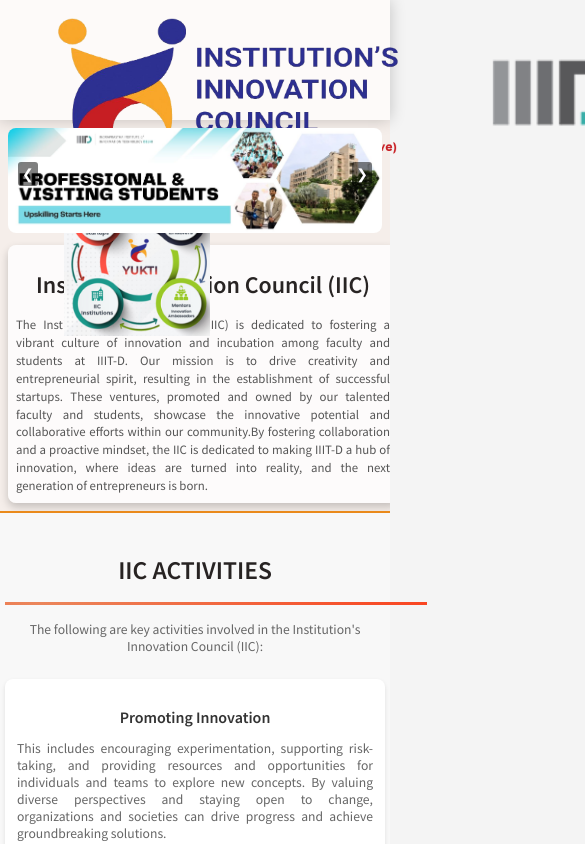
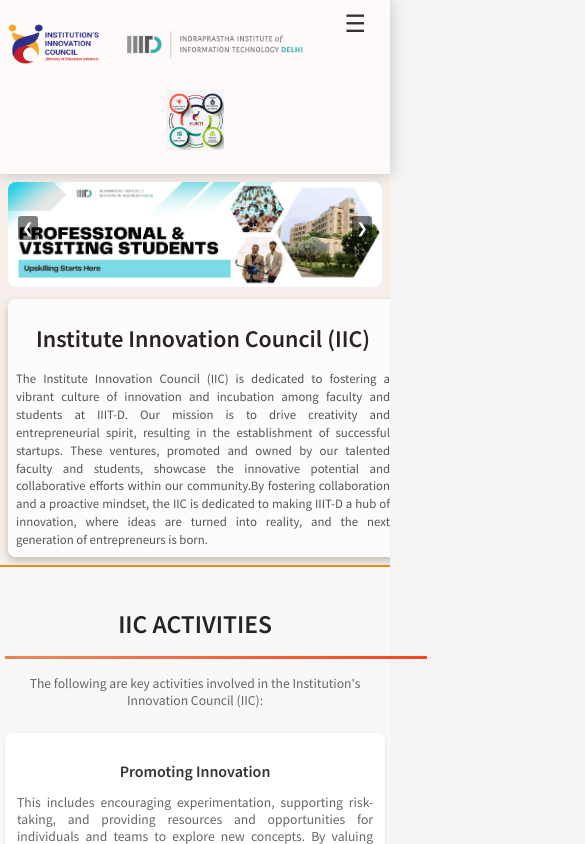
Before and after one commit to Ish2104/IIC, a React (Create React App) app: page / in a window 390 px wide. Shown: the top 844 px of the page, 585 px wide, since content can reach past the window. Built offline with nearby package versions, Linux system fonts and the light colour scheme.

Commit message:
files changed

```diff
--- a/src/components/header/header.css
+++ b/src/components/header/header.css
@@ -46,11 +46,7 @@
     padding-right: 2rem;
 }
 
-.iic-logo {
-    padding-left: 0rem;
-}
-
-.second-logo {
+.iic-logo, .second-logo {
     padding-left: 0rem;
 }
 
@@ -97,7 +93,6 @@
     align-items: center;
     margin-right: 2rem;
     margin-left: 4rem;
-
 }
 
 .yukti-logo {
@@ -106,10 +101,28 @@
     cursor: pointer;
 }
 
-@media screen and (max-width: 1200px) {
+@media screen and (max-width: 768px) {
     .header {
         flex-direction: column;
-        align-items: flex-start;
+        justify-content: center;
+        align-items: center;
+        height: auto;
+        padding: 1rem 0;
+    }
+
+    .logo {
+        margin-left: 0;
+        padding-left: 0;
+    }
+
+    .logo img {
+        height: 50px;
+    }
+
+    .hamburger-icon {
+        display: block;
+        margin-left: auto;
+        padding-right: 1rem;
     }
 
     .options {
@@ -119,29 +132,40 @@
     .options.open {
         display: flex;
         flex-direction: column;
+        gap: 1rem;
+        align-items: center;
     }
 
-    .hamburger-icon {
-        display: block;
-    }
-
-    .logo img {
-        height: 150px;
-        padding-left: 1rem;
-        margin-left: 0;
-    }
-
-    .second-logo {
-        padding-left: 1rem;
-    }
-
-    .yukti-logo {
-        height: 150px;
+    .btn {
+        padding: 0.4rem 0.8rem;
     }
 
     .yukti-logo-container {
         justify-content: center;
-        margin-right: 0;
-        padding-top: 10px;
+        margin: 1rem 0;
+    }
+
+    .yukti-logo {
+        height: 80px;
     }
 }
+
+@media screen and (max-width: 480px) {
+    .header {
+        padding: 0.5rem;
+    }
+
+    .logo img {
+        height: 40px;
+        padding-right: 1rem;
+    }
+
+    .btn {
+        padding: 0.3rem 0.6rem;
+        margin-top: 0;
+    }
+
+    .yukti-logo {
+        height: 60px;
+    }
+}
```
